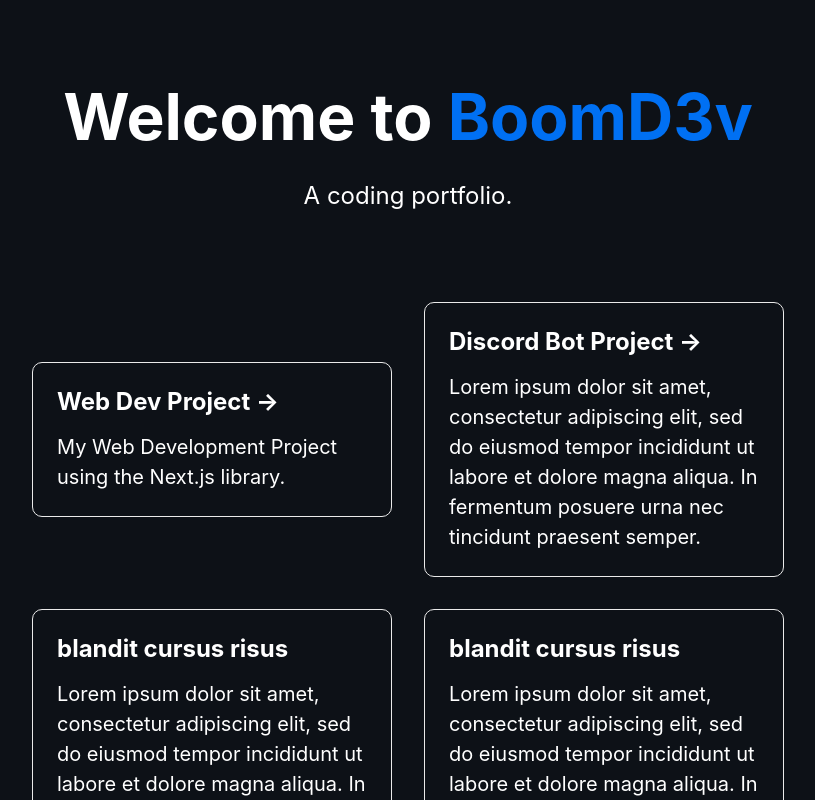
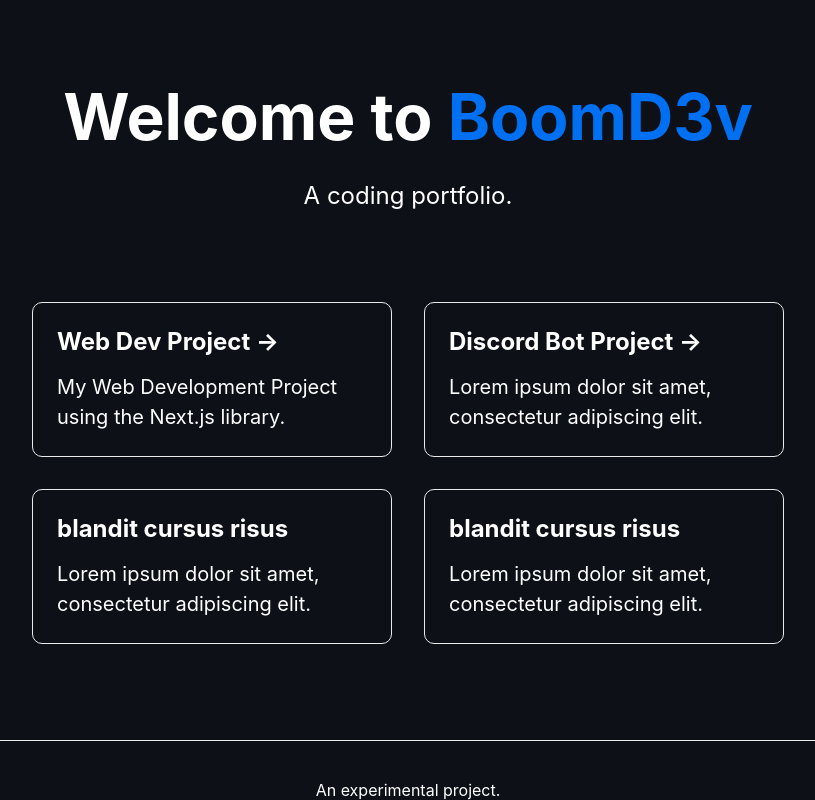
Before and after one commit to BoomD3v/nextjs-web, a Next.js app: page / in a window 1280 px wide. Shown: the top 800 px of the page, without its empty margins (232-1047 px from the left). Built offline with nearby package versions, Linux system fonts and the light colour scheme.

Commit message:
Update index.js

```diff
--- a/pages/index.js
+++ b/pages/index.js
@@ -26,17 +26,17 @@
 
           <a href="https://github.com/BoomD3v/nextjs-web/" className={styles.card}>
             <h3>Discord Bot Project &rarr;</h3>
-            <p>Lorem ipsum dolor sit amet, consectetur adipiscing elit, sed do eiusmod tempor incididunt ut labore et dolore magna aliqua. In fermentum posuere urna nec tincidunt praesent semper.</p>
+            <p>Lorem ipsum dolor sit amet, consectetur adipiscing elit.</p>
           </a>
 
           <a href="/#" className={styles.card}>
             <h3>blandit cursus risus</h3>
-            <p>Lorem ipsum dolor sit amet, consectetur adipiscing elit, sed do eiusmod tempor incididunt ut labore et dolore magna aliqua. In fermentum posuere urna nec tincidunt praesent semper.</p>
+            <p>Lorem ipsum dolor sit amet, consectetur adipiscing elit.</p>
           </a>
 
           <a href="https://vercel.com/import?filter=next.js&utm_source=create-next-app&utm_medium=default-template&utm_campaign=create-next-app" className={styles.card}>
             <h3>blandit cursus risus</h3>
-            <p>Lorem ipsum dolor sit amet, consectetur adipiscing elit, sed do eiusmod tempor incididunt ut labore et dolore magna aliqua. In fermentum posuere urna nec tincidunt praesent semper.</p>
+            <p>Lorem ipsum dolor sit amet, consectetur adipiscing elit.</p>
           </a>
         </div>
       </main>
```
